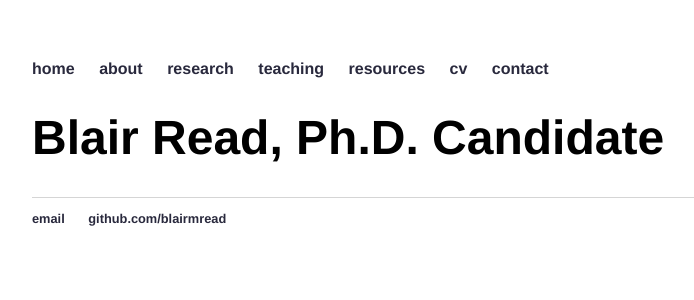
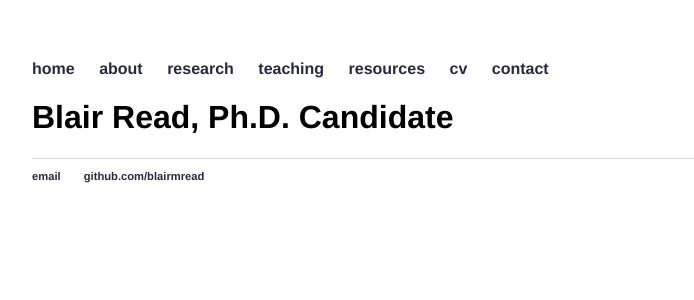
Before and after one commit to blairmread/blairmread.github.io, a Jekyll site: the page built from index.html, in a window 1280 px wide. Shown: the top 300 px of the page, without its empty margins (160-854 px from the left). Built offline with Jekyll 4.4.1, drawn with Linux system fonts in a browser that asks for light colours.

Commit message:
Update main.css

```diff
--- a/css/main.css
+++ b/css/main.css
@@ -20,22 +20,22 @@
     text-decoration: underline;
 }
 h1 {
-    font-size: 3em;
+    font-size: 2em;
     font-family:'Helvetica', 'Arial', 'Sans-Serif';
 }
 p {
-    font-size: 1.5em;
-    line-height: 1.4em;
-    color: #333;
+    font-size: 1.2em;
+    line-height: 1.3em;
+    color: #29293d;
 }
 footer {
     border-top: 1px solid #d5d5d5;
-    font-size: .8em;
+    font-size: .7em;
 }
 
 ul.posts {
     margin: 20px auto 40px;
-    font-size: 1.5em;
+    font-size: 1.3em;
 }
 
 ul.posts li {
```
